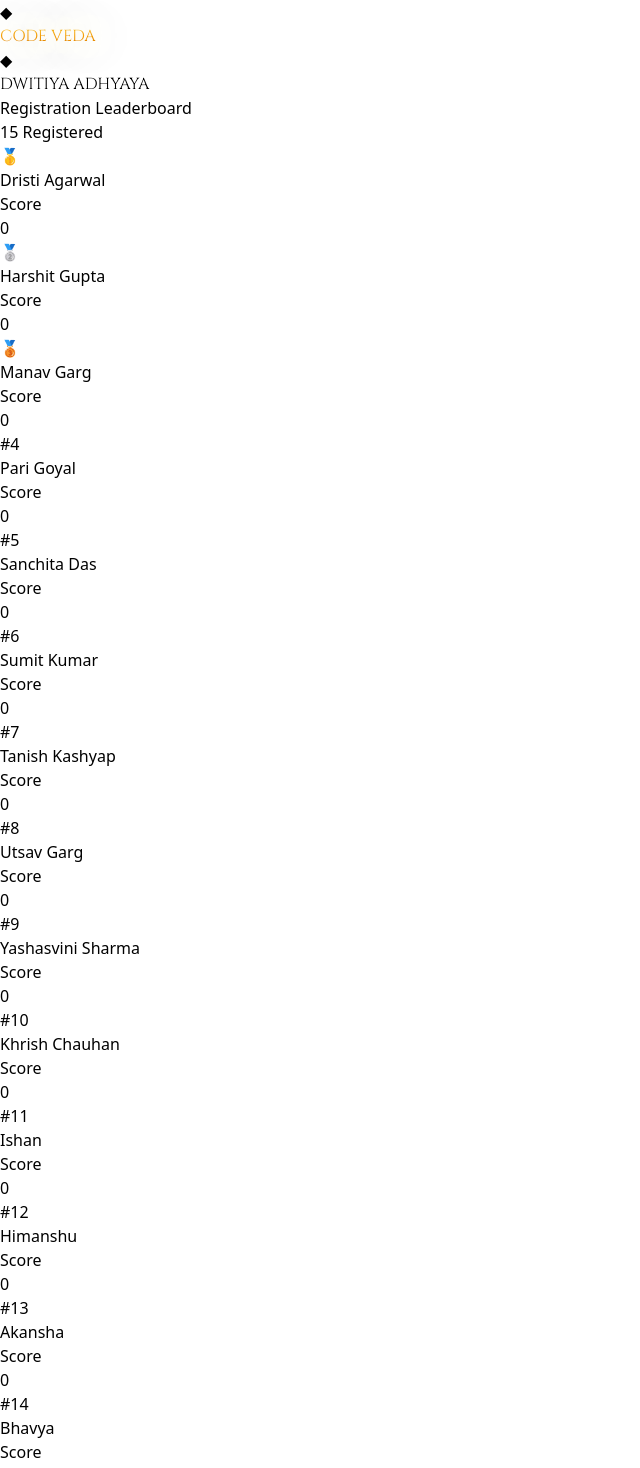
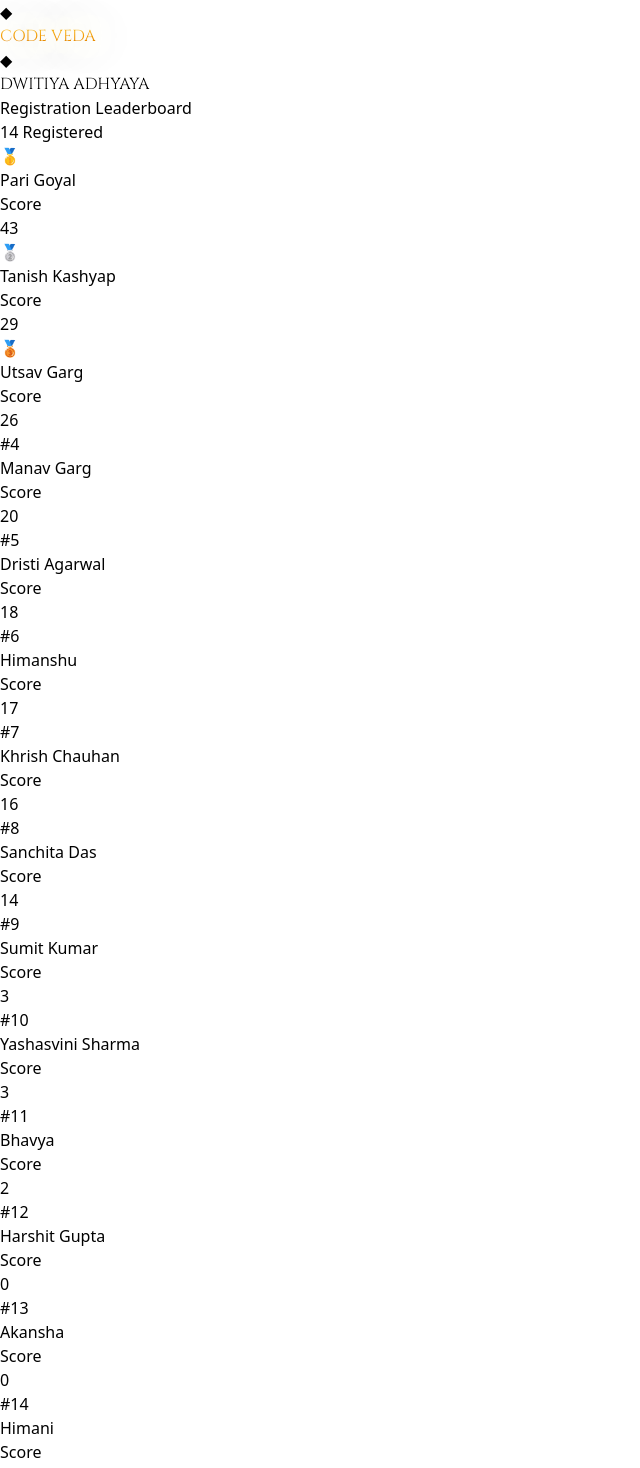
Before and after one commit to Latiyan15/cv2, a React (Vite) app: page / in a window 1280 px wide. Shown: the part 1080-2548 px from the top of the page, without its empty margins (0-640 px from the left). Built offline with nearby package versions, Linux system fonts and the light colour scheme.

Commit message:
Modify participant scores in leaderboard
Updated scores for participants in the leaderboard.

```diff
--- a/src/App.tsx
+++ b/src/App.tsx
@@ -2,21 +2,20 @@ import React, { useState } from 'react';
 
 const HackathonLeaderboard = () => {
   const [participants, setParticipants] = useState([
-    { id: 1, name: 'Dristi Agarwal', score: 0 },
+    { id: 1, name: 'Dristi Agarwal', score: 18 },
     { id: 2, name: 'Harshit Gupta', score: 0 },
-    { id: 3, name: 'Manav Garg', score: 0 },
-    { id: 4, name: 'Pari Goyal', score: 0 },
-    { id: 5, name: 'Sanchita Das', score: 0 },
-    { id: 6, name: 'Sumit Kumar', score: 0 },
-    { id: 7, name: 'Tanish Kashyap', score: 0 },
-    { id: 8, name: 'Utsav Garg', score: 0 },
-    { id: 9, name: 'Yashasvini Sharma', score: 0 },
-    { id: 10, name: 'Khrish Chauhan', score: 0 },
-    { id: 11, name: 'Ishan', score: 0 },
-    { id: 12, name: 'Himanshu', score: 0 },
-    { id: 13, name: 'Akansha', score: 0 },
-    { id: 14, name: 'Bhavya', score: 0 },
-    { id: 15, name: 'Himani', score: 0 }
+    { id: 3, name: 'Manav Garg', score: 20 },
+    { id: 4, name: 'Pari Goyal', score: 43 },
+    { id: 5, name: 'Sanchita Das', score: 14 },
+    { id: 6, name: 'Sumit Kumar', score: 3 },
+    { id: 7, name: 'Tanish Kashyap', score: 29 },
+    { id: 8, name: 'Utsav Garg', score: 26 },
+    { id: 9, name: 'Yashasvini Sharma', score: 3 },
+    { id: 10, name: 'Khrish Chauhan', score: 16 },
+    { id: 11, name: 'Himanshu', score: 17 },
+    { id: 12, name: 'Akansha', score: 0 },
+    { id: 13, name: 'Bhavya', score: 2 },
+    { id: 14, name: 'Himani', score: 0 }
   ]);
 
   const sortedParticipants = [...participants].sort((a, b) => b.score - a.score);
```
